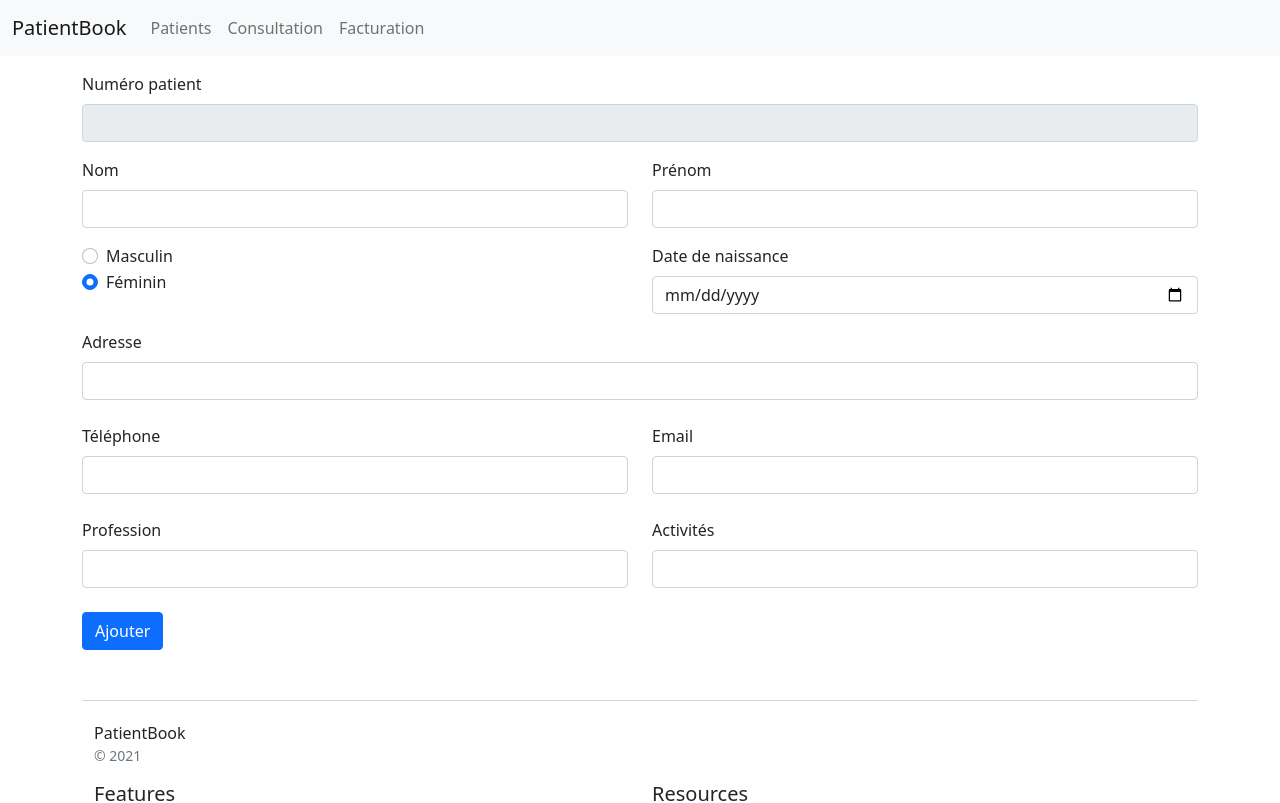
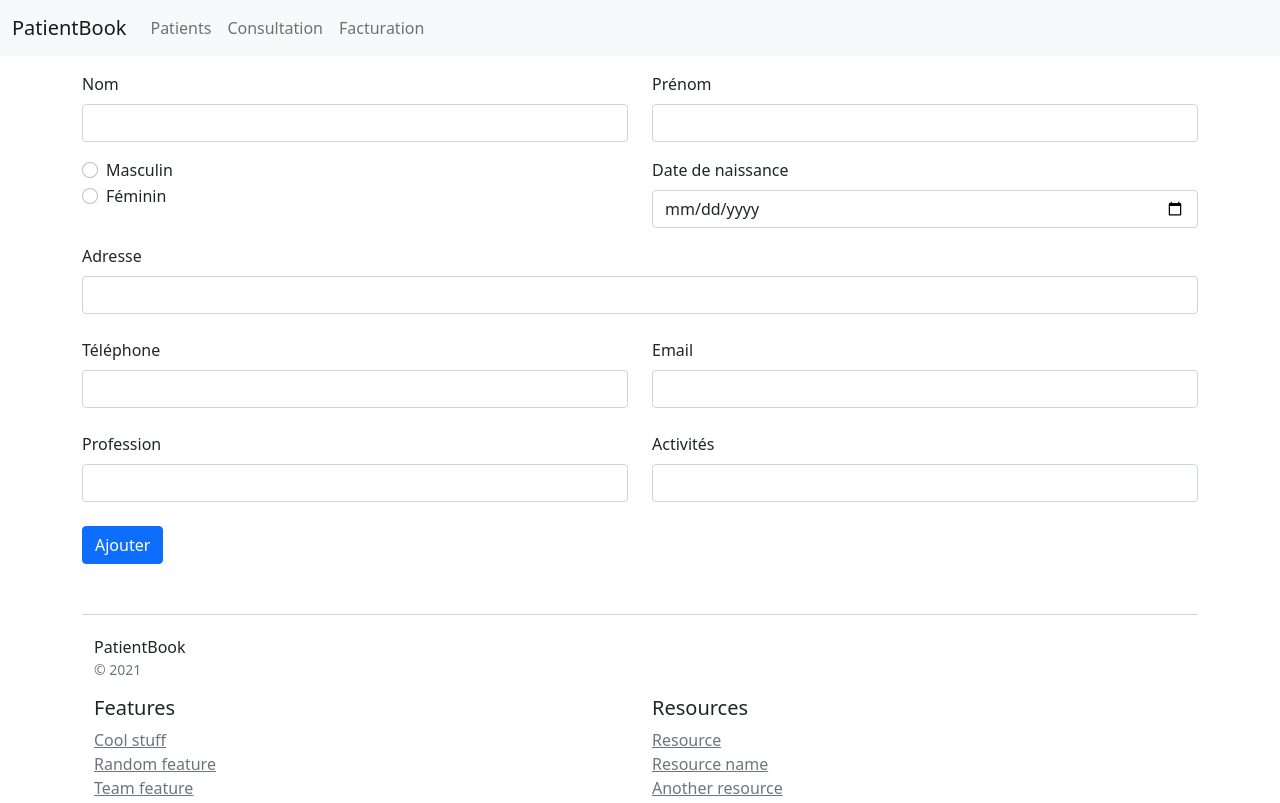
Before and after one commit to PereiraE/osteo, a Vue app in the folder front/vue-3-osteo/: page /add in a window 1280 px wide. Shown: the top 803 px of the page. Built offline with nearby package versions, Linux system fonts and the light colour scheme.

Commit message:
add,update,delete,search patient works

```diff
--- a/front/vue-3-osteo/src/components/AddPatient.vue
+++ b/front/vue-3-osteo/src/components/AddPatient.vue
@@ -1,10 +1,6 @@
 <template>
   <div class="col-lg-12">
     <form v-if="!submitted">
-      <div class="mb-3">
-          <label for="patientId" class="form-label">Numéro patient</label>
-          <input type="text" class="form-control" id="patientId" v-model="patient.id" aria-label="Disabled input example" disabled readonly/>
-      </div>
       <div class="row">
           <div class="col">
               <div class="mb-3">
@@ -22,14 +18,14 @@
       <div class="row">
           <div class="col">
               <div class="form-check">
-                  <input class="form-check-input" type="radio" name="flexRadioDefault" id="flexRadioDefault1"/>
-                  <label class="form-check-label" for="flexRadioDefault1">
+                  <input class="form-check-input" type="radio" name="male" id="male" v-model="patient.gender" v-bind:value="false">
+                  <label class="form-check-label" for="male">
                       Masculin
                   </label>
               </div>
               <div class="form-check">
-                  <input class="form-check-input" type="radio" name="flexRadioDefault" id="flexRadioDefault2" checked/>
-                  <label class="form-check-label" for="flexRadioDefault2">
+                  <input class="form-check-input" type="radio" name="female" id="female" v-model="patient.gender" v-bind:value="true">
+                  <label class="form-check-label" for="female">
                       Féminin
                   </label>
               </div>
@@ -90,6 +86,7 @@ export default {
         id: null,
         lastName: "",
         firstName: "",
+        gender:"",
         birthDate: "",
         adress: "",
         phone: "",
@@ -105,6 +102,7 @@ export default {
       var data = {
         lastName: this.patient.lastName,
         firstName: this.patient.firstName,
+        gender: this.patient.gender,
         birthDate: this.patient.birthDate,
         adress: this.patient.adress,
         phone: this.patient.phone,
--- a/front/vue-3-osteo/src/components/Patient.vue
+++ b/front/vue-3-osteo/src/components/Patient.vue
@@ -2,7 +2,7 @@
   <div v-if="currentPatient">
     <h4>Patient</h4>
       <div class="row">
-          <div class="col-lg-6">
+          <div class="col-lg-12">
             <form>
               <div class="mb-3">
                   <label for="patientId" class="form-label">Numéro patient</label>
@@ -74,7 +74,7 @@
               </div>
             </form>
           </div>
-          <div class="col-lg-6 second-part">
+          <!-- <div class="col-lg-6 second-part">
               <div>
                   Historique des consultations :
               </div>
@@ -116,7 +116,7 @@
                       </div>
                   </div>
               </div>
-          </div>
+          </div> -->
       </div>
     <br>
     <button type="button" class="btn btn-primary" @click="updatePatient">Modifier</button>
```
